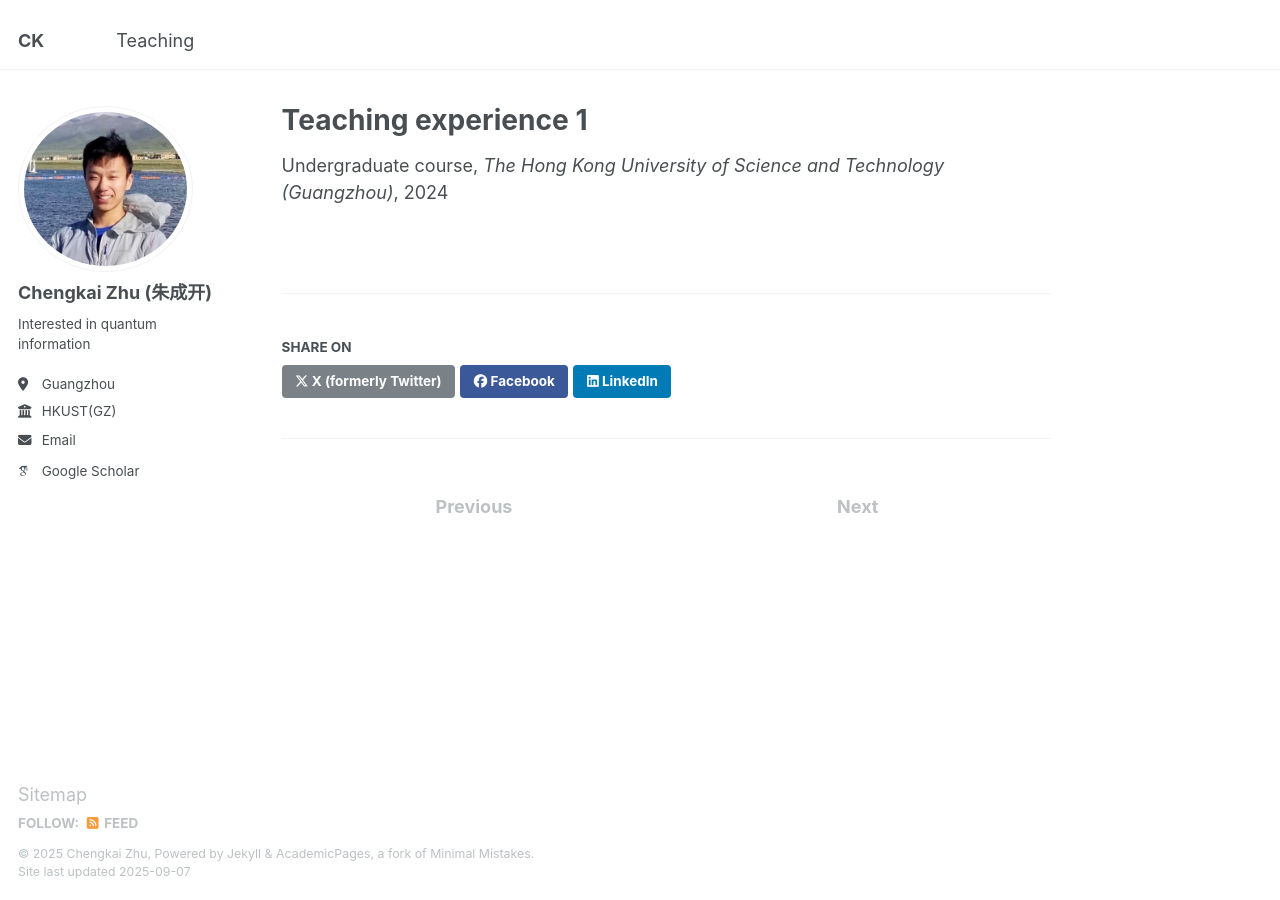
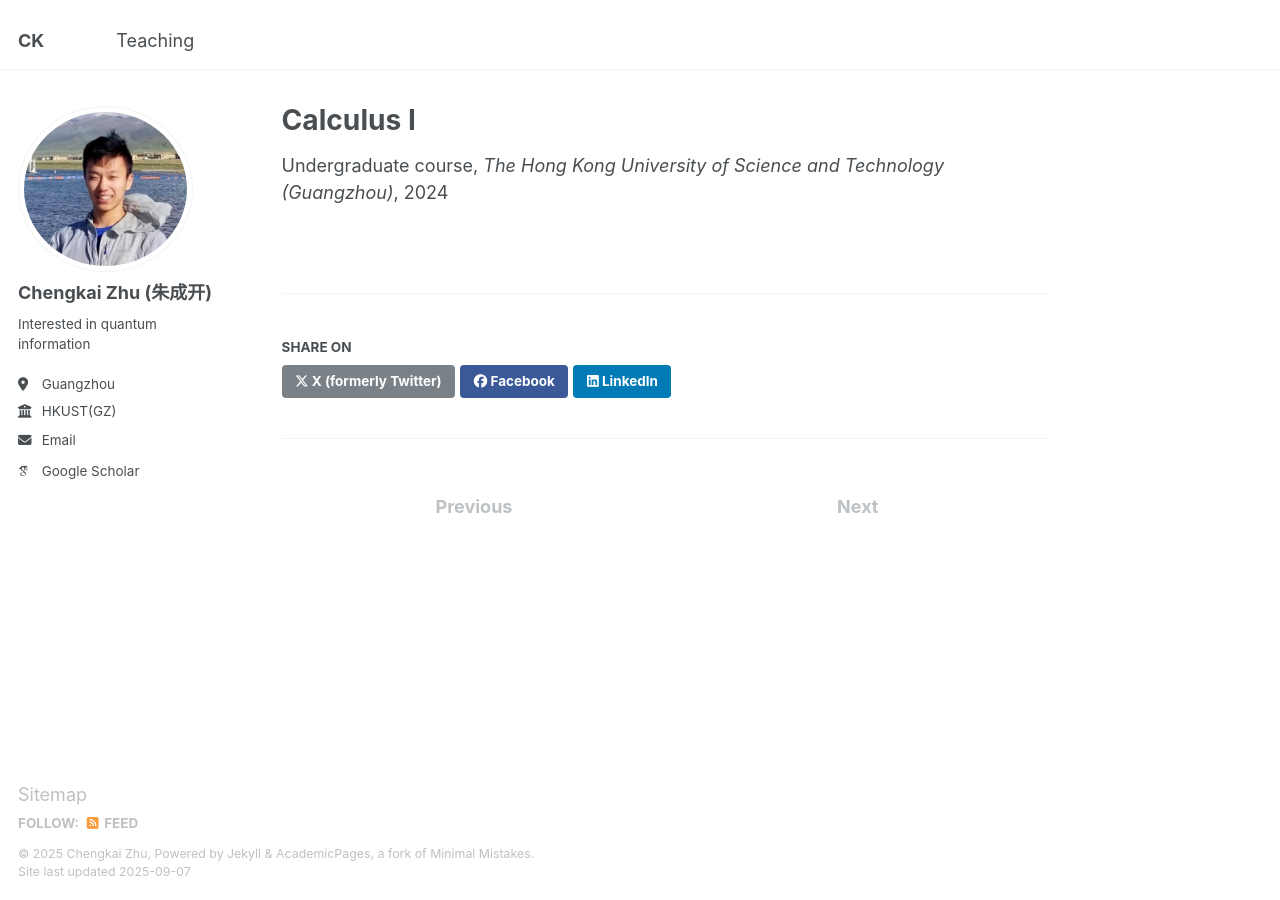
Before and after one commit to Chengkai-Zhu/Chengkai-Zhu.github.io, a Jekyll site: the page built from _teaching/2014-spring-teaching-1.md, in a window 1280 px wide. Built offline with Jekyll 4.4.1, drawn with Linux system fonts in a browser that asks for light colours; some web fonts are replaced.

Commit message:
Update 2014-spring-teaching-1.md

```diff
--- a/_teaching/2014-spring-teaching-1.md
+++ b/_teaching/2014-spring-teaching-1.md
@@ -1,8 +1,7 @@
 ---
-title: "Teaching experience 1"
+title: "Calculus I"
 collection: teaching
 type: "Undergraduate course"
-permalink: /teaching/2014-spring-teaching-1
 venue: "The Hong Kong University of Science and Technology (Guangzhou)"
 date: 2024-09-01
 ---
```
